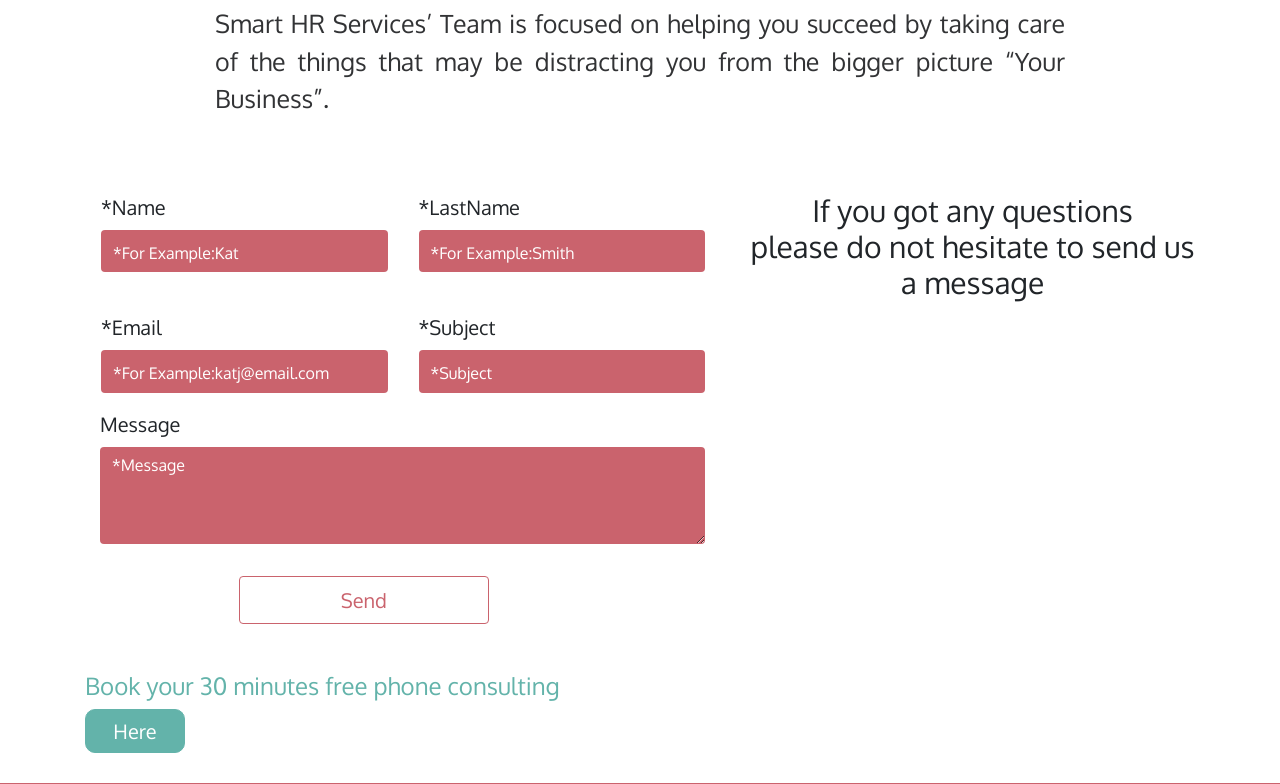
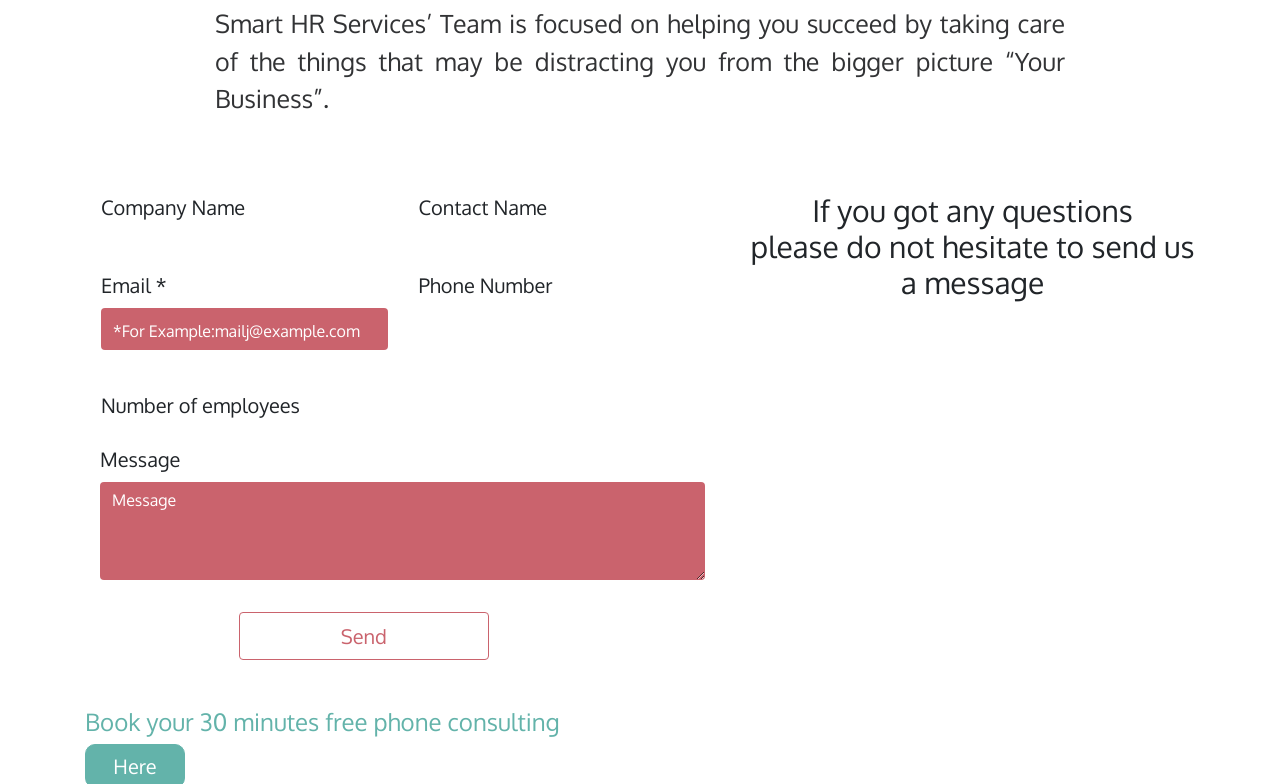
Before and after one commit to Minesto23/smartHR, a Django app: page /contact/ in a window 1280 px wide. Shown: the part 506-1290 px from the top of the page. Run offline with Django 3.2, Linux system fonts and the light colour scheme; data that the repository does not hold is empty; parts of the project's set-up code (start-up, migrations or seed data) failed here and were passed over; some libraries are stand-ins or nearby versions.

Commit message:
Cambios Template Concatct

```diff
--- a/contact/templates/contact/contact.html
+++ b/contact/templates/contact/contact.html
@@ -43,50 +43,66 @@
               {% csrf_token %}
               <div class="form-group row">
                 <div class="col-sm-12 col-lg-6 pl-3">
-                  <label for="">{% trans "*Name" %}</label>
                   {% if LANGUAGE_CODE == "es" %}
-                    {{form_email.name|attr:"placeholder:*Por Ejemplo:Kat"}}
+                    <label for="">Nombre de la Compañia</label>
+                    {{form_email.company_name|attr:"placeholder:*Por Ejemplo:Company C.A"}}
                   {% elif LANGUAGE_CODE == "en" %}
-                    {{form_email.name|attr:"placeholder:*For Example:Kat"}}
+                    <label for="">Company Name</label>
+                    {{form_email.company_name|attr:"placeholder:*For Example:Company C.A"}}
                   {% endif %}
                 </div>
                 {{form_email.name.errors}}
                 <div class="col-sm-12 col-lg-6 pl-3">
-                  <label for="">{% trans "*LastName" %}</label>
                   {% if LANGUAGE_CODE == "es" %}
-                    {{form_email.lastname|attr:"placeholder:*Por Ejemplo:Smith"}}
+                  <label for="">Nombre del Contacto</label>
+                    {{form_email.contact_name|attr:"placeholder:*Por Ejemplo:Jones Smith"}}
                   {% elif LANGUAGE_CODE == "en" %}
-                    {{form_email.lastname|attr:"placeholder:*For Example:Smith"}}
+                    <label for="">Contact Name</label>
+                    {{form_email.contact_name|attr:"placeholder:*For Example:Jones Smith"}}
                   {% endif %}
                 </div>
-                {{form_email.lastname.errors}}
+                {{form_email.contact_name.errors}}
               </div>
               <div class="form-group row pt-4">
                 <div class="col-sm-12 col-lg-6 pl-3">
-                    <label for="">{% trans "*Email" %}</label>
+                    <label for="">{% trans "Email *" %}</label>
                     {% if LANGUAGE_CODE == "es" %}
-                      {{form_email.email|attr:"placeholder:*Por Ejemplo:katj@email.com"}}
+                      {{form_email.email|attr:"placeholder:*Por Ejemplo:mailj@ejemplo.com"}}
                     {% elif LANGUAGE_CODE == "en" %}
-                      {{form_email.email|attr:"placeholder:*For Example:katj@email.com"}}
+                      {{form_email.email|attr:"placeholder:*For Example:mailj@example.com"}}
                     {% endif %}
                 </div>
                 {{form_email.email.errors}}
                 <div class="col-sm-12 col-lg-6 pl-3">
-                    <label for="">{% trans "*Subject" %}</label>
                     {% if LANGUAGE_CODE == "es" %}
-                      {{form_email.subject|attr:"placeholder:*Asunto"}}
+                      <label for="">Número de Teléfono</label>
+                      {{form_email.phone_number|attr:"type:number"|attr:"placeholder:*Por Ejemplo: 123-0000-000"}}
                     {% elif LANGUAGE_CODE == "en" %}
-                      {{form_email.subject|attr:"placeholder:*Subject"}}
+                      <label for="">Phone Number</label>
+                      {{form_email.phone_number|attr:"type:number"|attr:"placeholder:*For Example: 123-0000-000"}}
                     {% endif %}
                 </div>
-                {{form_email.subject.errors}}
+                {{form_email.number_employees.errors}}
+              </div>
+              <div class="form-group row pt-4">
+                  <div class="col-sm-12 col-lg-6 pl-3">
+                      {% if LANGUAGE_CODE == "es" %}
+                        <label for="">Número de Empleados</label>
+                        {{form_email.number_employees|attr:"placeholder:Elige una opción"}}
+                      {% elif LANGUAGE_CODE == "en" %}
+                        <label for="">Number of employees</label>
+                        {{form_email.number_employees|attr:"placeholder:Choose an option"}}
+                      {% endif %}
+                  </div>
+                  {{form_email.number_employees.errors}}
               </div>
               <div class="form-group">
-                <label for="">{% trans "Message" %}</label>
                 {% if LANGUAGE_CODE == "es" %}
-                  <div style="max-width: 100%;">{{form_email.content|attr:"placeholder:*Mensaje"}}</div>
+                  <label for="">Mensage</label>
+                  <div style="max-width: 100%;">{{form_email.content|attr:"placeholder:Mensaje"}}</div>
                 {% elif LANGUAGE_CODE == "en" %}
-                  <div style="max-width: 100%;">{{form_email.content|attr:"placeholder:*Message"}}</div>
+                  <label for="">Message</label>
+                  <div style="max-width: 100%;">{{form_email.content|attr:"placeholder:Message"}}</div>
                 {% endif %}
               </div>
               {{form_email.content.errors}}
@@ -134,19 +150,21 @@
                     {% csrf_token %}
                       <div class="form-group row">
                         <div class="col-sm-1-12 pl-3">
-                              <label for="">{% trans "*Name" %}</label>
                               {% if LANGUAGE_CODE == "es" %}
+                                <label for="">Nombre</label>
                                 {{form_quote.name|attr:"placeholder:*Por Ejemplo:Kat"}}
                               {% elif LANGUAGE_CODE == "en" %}
+                                <label for="">Name</label>
                                 {{form_quote.name|attr:"placeholder:*For Example:Kat"}}
                               {% endif %}
                         </div>
                         {{form_quote.name.errors}}
                         <div class="col-sm-1-12 pl-3">
-                              <label for="">{% trans "*LastName" %}</label>
                               {% if LANGUAGE_CODE == "es" %}
+                                <label for="">Apellido</label>
                                 {{form_quote.lastname|attr:"placeholder:*Por Ejemplo:Smith"}}
                               {% elif LANGUAGE_CODE == "en" %}
+                                <label for="">Lastname</label>
                                 {{form_quote.lastname|attr:"placeholder:*For Example:Smith"}}
                               {% endif %}
                         </div>
@@ -154,7 +172,7 @@
                         </div>
                         <div class="form-group row pt-4">
                           <div class="col-sm-1-12 pl-3">
-                              <label for="">{% trans "*Email" %}</label>
+                              <label for="">Email *</label>
                               {% if LANGUAGE_CODE == "es" %}
                                 {{form_quote.email|attr:"placeholder:*Por Ejemplo:katj@email.com"}}
                               {% elif LANGUAGE_CODE == "en" %}
@@ -163,10 +181,11 @@
                           </div>
                           {{form_quote.email.errors}}
                         <div class="col-sm-1-12 pl-3">
-                            <label for="">{% trans "*Cell-Phone" %}</label>
                             {% if LANGUAGE_CODE == "es" %}
+                              <label for="">Número de Teléfono</label>
                               {{form_quote.phone_number|attr:"type:number"|attr:"placeholder:*Por Ejemplo: 123-0000-000"}}
                             {% elif LANGUAGE_CODE == "en" %}
+                              <label for="">Phone Number</label>
                               {{form_quote.phone_number|attr:"type:number"|attr:"placeholder:*For Exmaple: 123-0000-000"}}
                             {% endif %}
                         </div>
@@ -174,16 +193,21 @@
                       </div>
                       <div class="form-group row pt-4">
                         <div class="col-sm-1-12 pl-3">
-                            <label for="">{% trans "Date" %}</label>
                             {% if LANGUAGE_CODE == "es" %}
+                              <label for="">Fecha</label>
                               {{form_quote.date|attr:"type:date"|attr:"class:form-control quotes"}}
                             {% elif LANGUAGE_CODE == "en" %}
+                              <label for="">Date</label>
                               {{form_quote.date|attr:"type:date"|attr:"class:form-control quotes"}}
                             {% endif %}
                       </div>
                         {{form_quote.date.errors}}
                         <div class="col-sm-1-12 pl-3">
-                            <label for="">{% trans "Turn" %}</label>
+                            {% if LANGUAGE_CODE == "es" %}
+                              <label for="">Turno</label>
+                            {% elif LANGUAGE_CODE == "en" %}
+                              <label for="">Turn</label>
+                            {% endif %}
                             <select class="form-control quotes" name="turn" id="id_turn">
                             <option value="" disabled selected>{% trans "Select Your Turn" %}</option>
                              </select>
```
